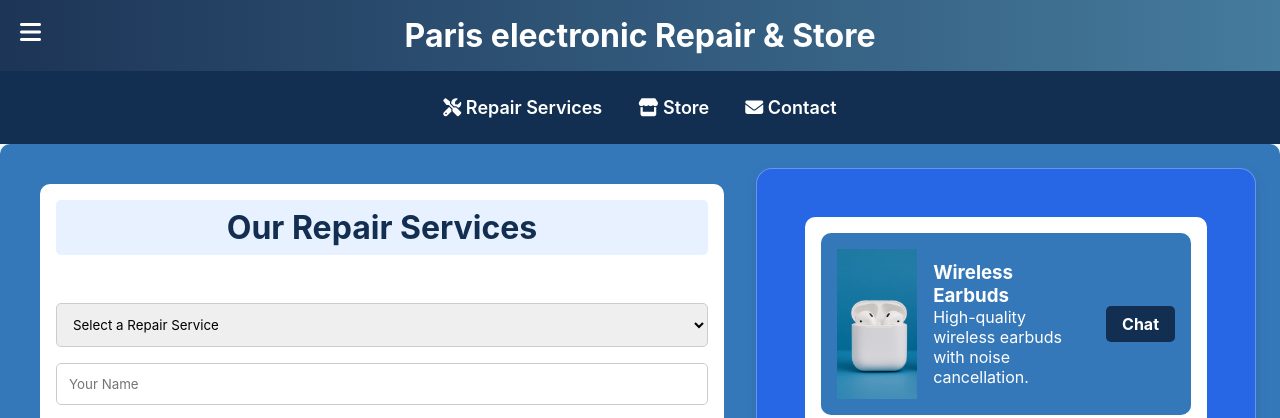
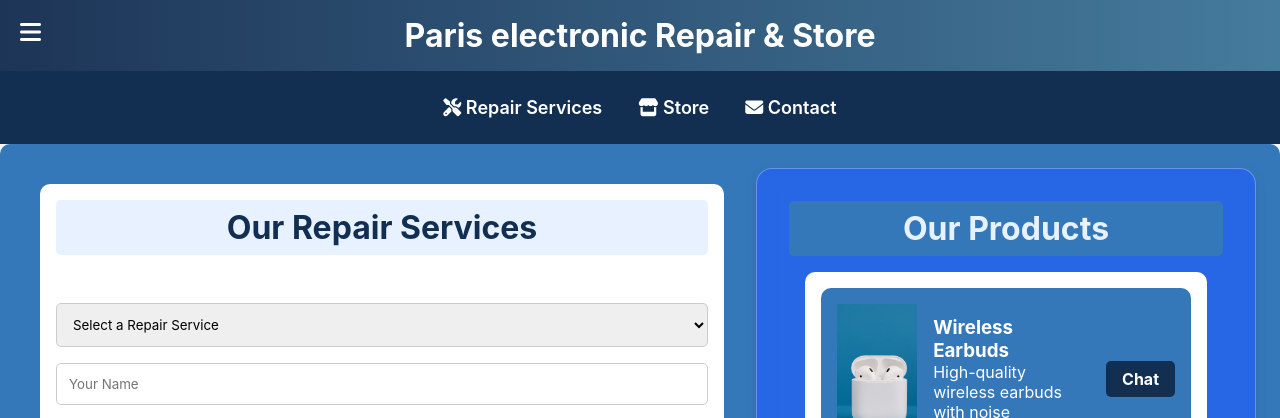
Before and after one commit to Paris-21/paris-electronic-repair-and-store, a plain HTML site: page index.html in a window 1280 px wide. Shown: the top 418 px of the page. Drawn offline with Linux system fonts and the light colour scheme.

Commit message:
Update index.html

```diff
--- a/index.html
+++ b/index.html
@@ -176,6 +176,9 @@
     </div>
 
     <div class="right-section" id="store-section">
+      <h2 style="text-align: center; color: #e7f1ff; font-size: 2rem; background-color: #3578ba; padding: 0.5rem 1rem; border-radius: 5px;">
+        Our Products
+      </h2>
       <div class="products blue-bg">
         <div class="product" style="background-color: #3578ba;">
           <img src="images/earbuds.png" alt="Earbuds" />
```
